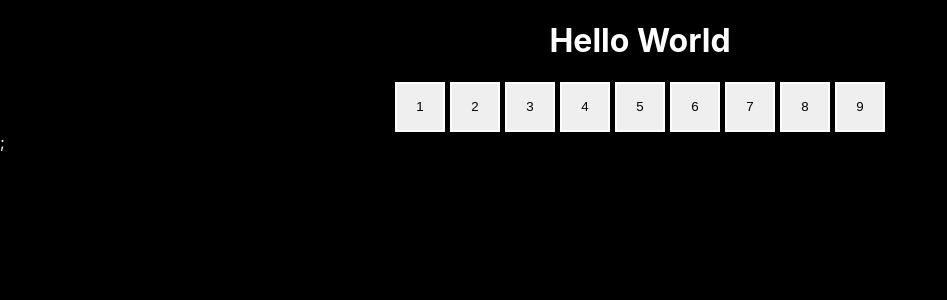
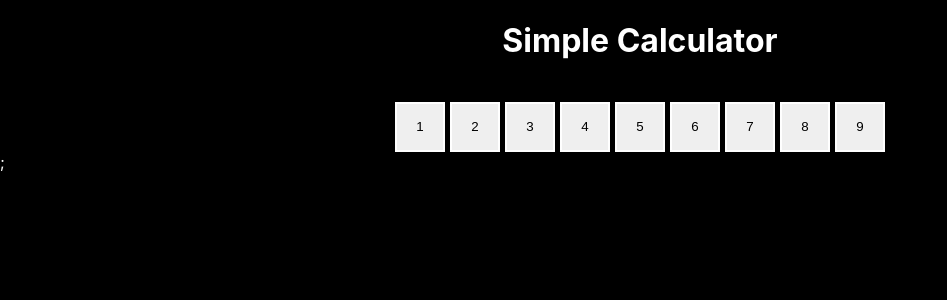
Before and after one commit to gary1999/react-calculator, a React (Create React App) app in the folder react-calculator/: page / in a window 1280 px wide. Shown: the top 300 px of the page, without its empty margins (0-947 px from the left). Built offline with nearby package versions, Linux system fonts and the light colour scheme.

Commit message:
Displaying input value

```diff
--- a/react-calculator/src/App.js
+++ b/react-calculator/src/App.js
@@ -1,21 +1,41 @@
 import React, { useState, useEffect } from 'react';
 import './App.css';
+import Input from './components/Input';
 import Numbers from './components/Numbers';
 
 function App() {
     const [numbers, setNumbers] = useState([1, 2, 3, 4, 5, 6, 7, 8, 9]);
+    const [inputValue, setInputValue] = useState('');
 
-    // useEffect(() => {
-    //     setNumbers();
-    //     console.log(numbers);
-    // });
+    const updateInputValue = () => {};
+
+    const handleNumberPress = (e) => {
+        setInputValue(inputValue + e.target.value);
+    };
+
+    useEffect(() => {
+        console.log(inputValue);
+    }, [inputValue]);
 
     return (
         <>
             <div className="App">
-                <h1>Hello World</h1>
-                <div className="numbers-container">
-                    <Numbers numbers={numbers} />
+                <h1>Simple Calculator</h1>
+                <div className="main-container">
+                    <div>{inputValue}</div>
+
+                    <div className="numbers-container">
+                        {numbers.map((number) => {
+                            return (
+                                <button
+                                    onClick={handleNumberPress}
+                                    className="numberButton"
+                                    value={number}
+                                    // ref={refNumber}
+                                >{`${number}`}</button>
+                            );
+                        })}
+                    </div>
                 </div>
             </div>
             ;
--- /dev/null
+++ b/react-calculator/src/components/Input.js
@@ -0,0 +1,7 @@
+import React from 'react';
+
+function Input(inputValue) {
+    return <div>{inputValue}</div>;
+}
+
+export default Input;
--- a/react-calculator/src/components/Numbers.js
+++ b/react-calculator/src/components/Numbers.js
@@ -1,13 +1,14 @@
 import React, { useRef } from 'react';
 
-const Numbers = (numbers) => {
-    console.log(numbers);
-
+const Numbers = (numbers, inputValue, setInputValue) => {
+    // console.log(numbers);
+    // console.log(inputValue);
+    // console.log(setInputValue);
     // const refNumber = useRef(null);
     // console.log(refNumber);
 
     const handleNumberPress = (e) => {
-        console.log(e.target.value);
+        numbers.setInputValue(e.target.value);
         // console.log('clicked');
     };
 
--- a/react-calculator/src/index.css
+++ b/react-calculator/src/index.css
@@ -17,6 +17,14 @@ code {
         monospace;
 }
 
+.main-container {
+    display: flex;
+    flex-direction: column;
+    align-items: center;
+    justify-content: center;
+    gap: 20px
+}
+
 .numberButton {
     display: flex;
     height: 50px;
```
